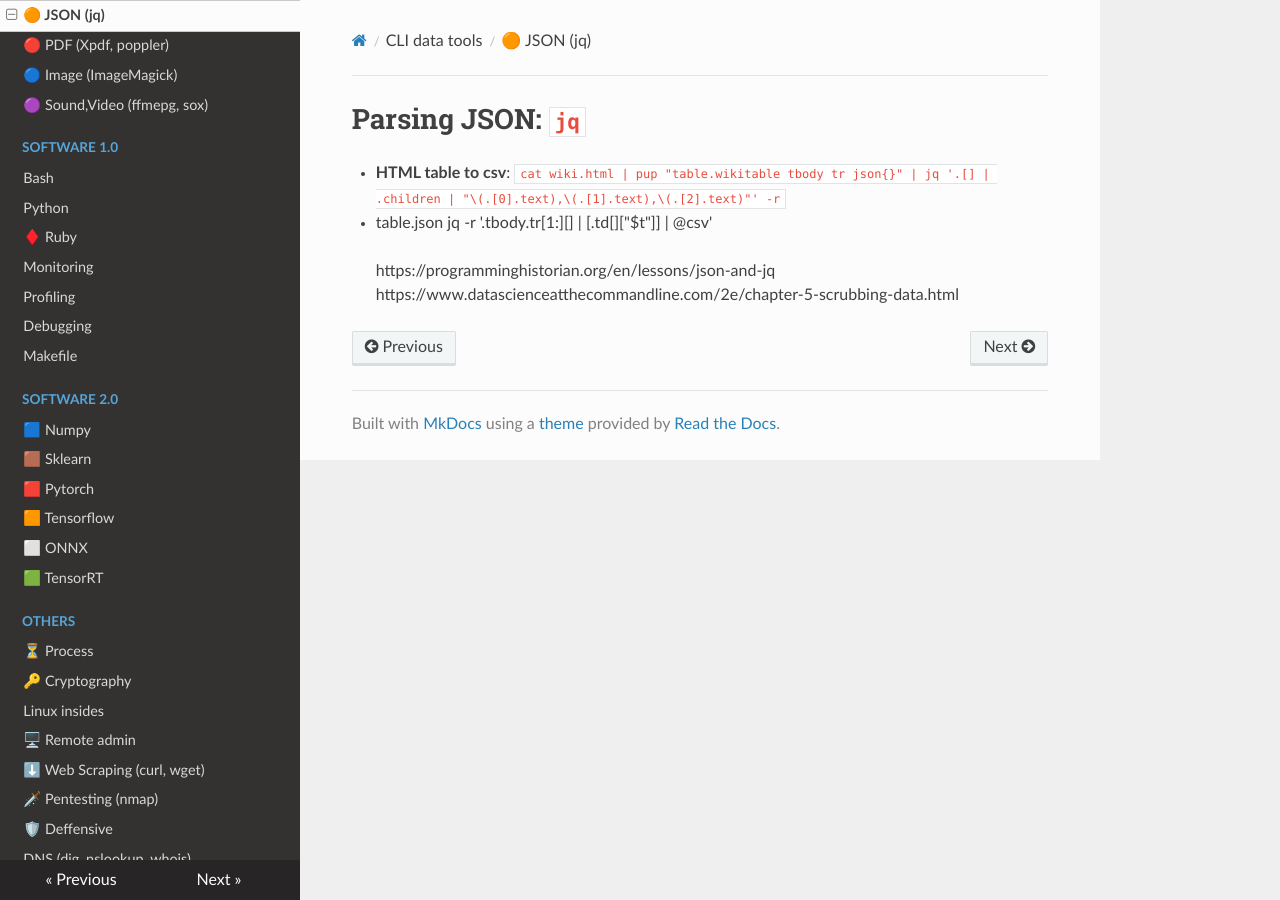
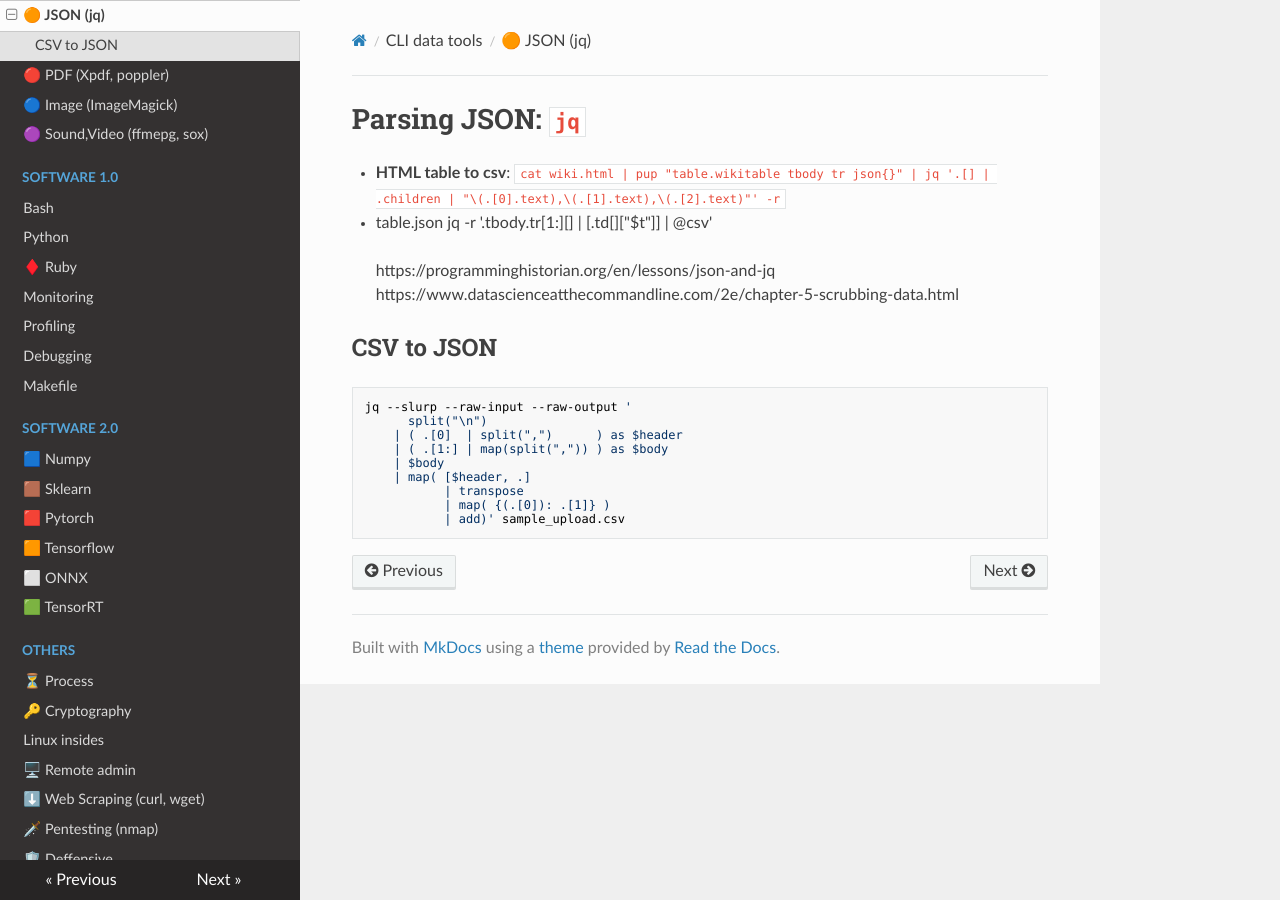
Before and after one commit to javiabellan/biblia, an MkDocs documentation site: the page built from docs/tools_data/json.md, in a window 1280 px wide. Built offline with MkDocs 1.6.1, drawn with Linux system fonts in a browser that asks for light colours; nearby versions of some CDN libraries.

Commit message:
csv2json

````diff
--- a/docs/tools_data/json.md
+++ b/docs/tools_data/json.md
@@ -5,3 +5,19 @@
 
 > https://programminghistorian.org/en/lessons/json-and-jq
 > https://www.datascienceatthecommandline.com/2e/chapter-5-scrubbing-data.html
+
+
+## CSV to JSON
+
+
+```bash
+jq --slurp --raw-input --raw-output '
+      split("\n")
+    | ( .[0]  | split(",")      ) as $header
+    | ( .[1:] | map(split(",")) ) as $body
+    | $body
+    | map( [$header, .]
+           | transpose
+           | map( {(.[0]): .[1]} )
+           | add)' sample_upload.csv
+```
````
Also changed, not shown: docs/img/options.png (added).
